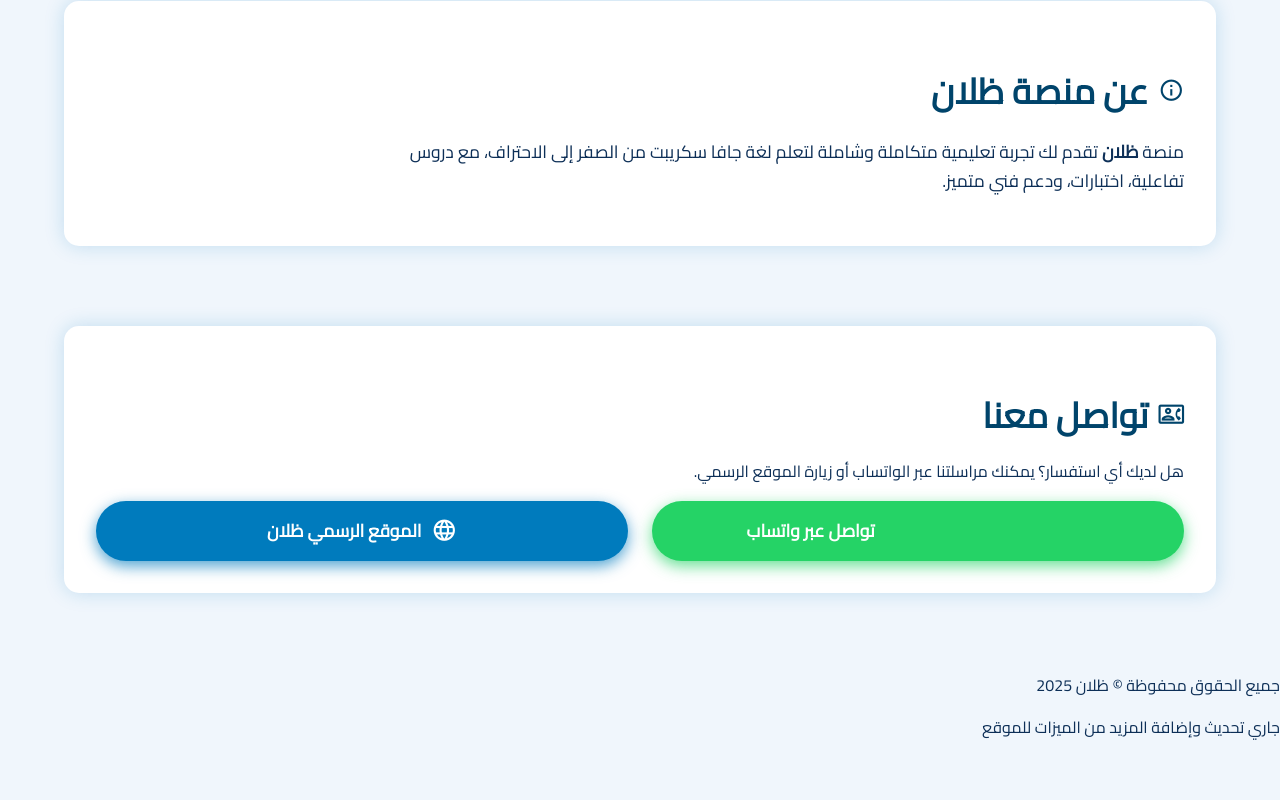
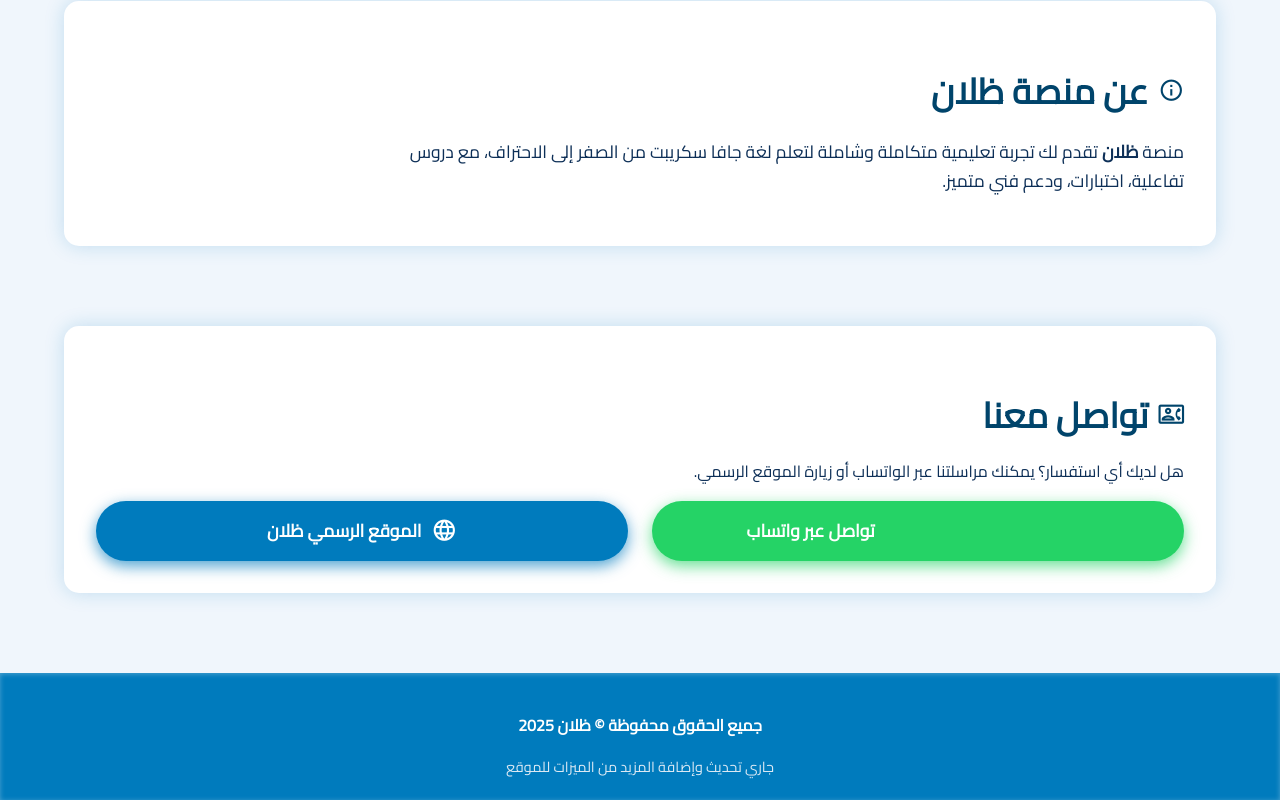
Before and after one commit to ooodo/zillamLJAVA, a plain HTML site: page index.html in a window 1280 px wide. Shown: the part 1090-1890 px from the top of the page. Before the commit the page ends 1846 px from the top, so only its background shows below. Drawn offline with Linux system fonts and the light colour scheme.

Commit message:
Update style.css

```diff
--- a/style.css
+++ b/style.css
@@ -1,4 +1,3 @@
-/* الخطوط الأساسية */
 @import url('https://fonts.googleapis.com/css2?family=Cairo&display=swap');
 
 * {
@@ -149,7 +148,7 @@
 }
 
 /* شبكة الدروس */
-.lessons-grid {
+#lessons-container {
   display: grid;
   grid-template-columns: repeat(auto-fit, minmax(320px, 1fr));
   gap: 2rem;
@@ -431,6 +430,28 @@
   background-color: #005a87;
 }
 
+/* الفوتر */
+.footer {
+  background-color: #007bbd;
+  color: white;
+  padding: 1.5rem 0 0.5rem 0;
+  text-align: center;
+  font-weight: 600;
+  user-select: none;
+  box-shadow: inset 0 1px 5px rgb(255 255 255 / 0.3);
+  font-size: 1rem;
+  position: relative;
+  z-index: 0;
+}
+
+.update-note {
+  font-weight: 400;
+  font-size: 0.9rem;
+  color: #dbe9f4;
+  margin-top: 0.3rem;
+  user-select: none;
+}
+
 /* استجابة الهواتف */
 @media (max-width: 900px) {
   .main-nav ul {
@@ -440,7 +461,7 @@
   .main-nav ul li a {
     font-size: 1rem;
   }
-  .lessons-grid {
+  #lessons-container {
     grid-template-columns: 1fr;
   }
   .contact-buttons {
```
